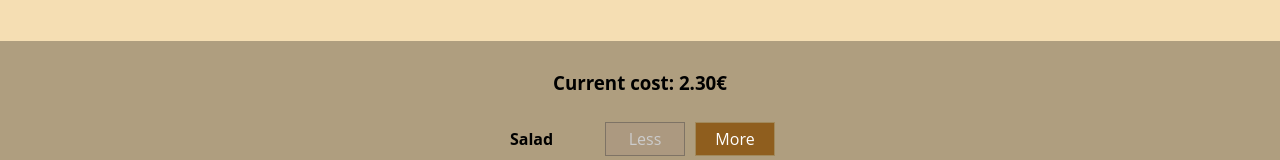
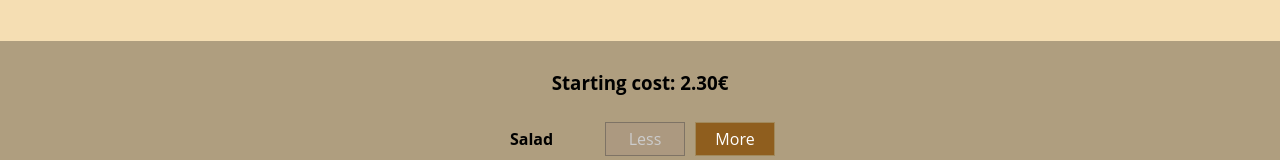
Before and after one commit to 777pretty/react-tf, a React app: page / in a window 1280 px wide. Shown: the part 397-557 px from the top of the page. Built offline with nearby package versions, Linux system fonts and the light colour scheme.

Commit message:
startingCostBuildControlUpd

```diff
--- a/src/components/Tortilla/BuildControls/BuildControls.js
+++ b/src/components/Tortilla/BuildControls/BuildControls.js
@@ -13,7 +13,7 @@ const controls = [
 
 const buildControls = (props) => (
     <div className={classes.BuildControls}>
-        <h3>Current cost: <strong>{props.cost.toFixed(2)}€</strong></h3>
+        <h3>{props.cost === 2.30 ? 'Starting cost:' : 'Current cost'} <strong>{props.cost.toFixed(2)}€</strong></h3>
         {controls.map(controlla => (
             <BuildControl key={controlla.label}
                           label={controlla.label}
```
